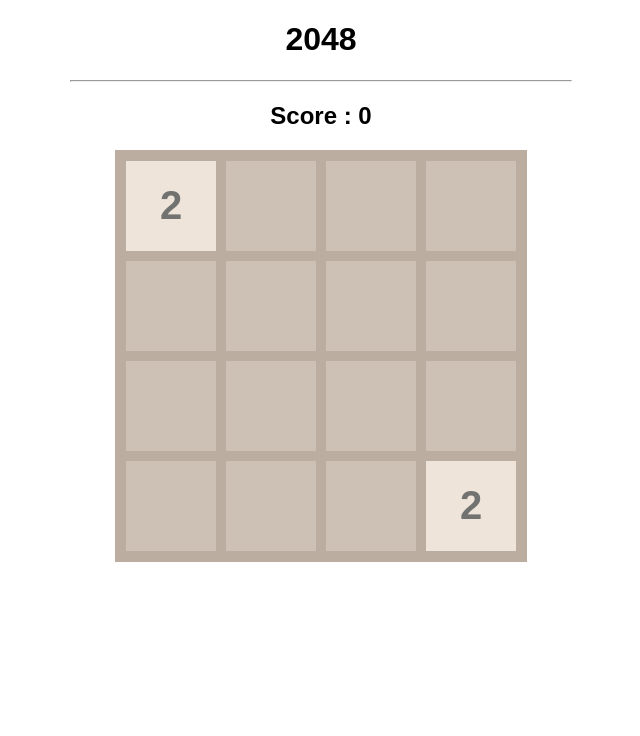
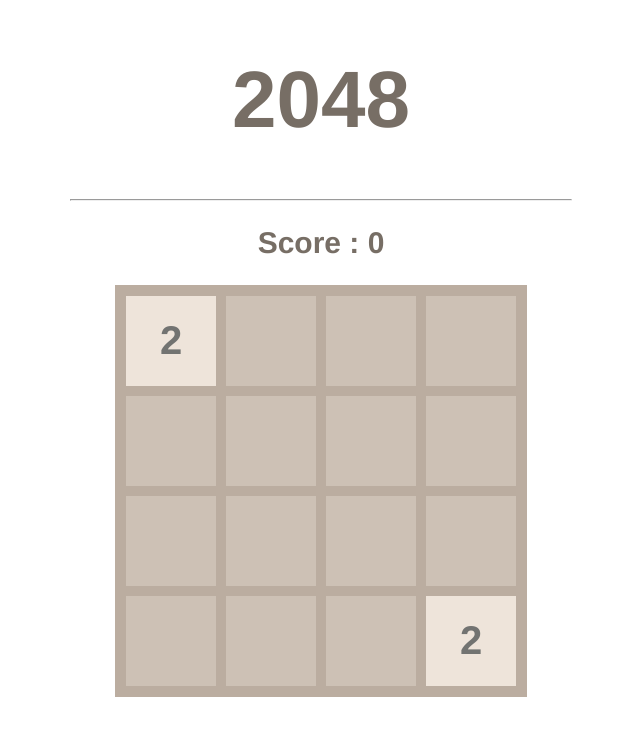
Before and after one commit to VanshilPatel/2048-Game, a plain HTML site: page index.html in a window 1280 px wide. Shown: the whole page, without its empty margins (319-959 px from the left). Drawn offline with Linux system fonts and the light colour scheme.

Commit message:
updated stylesheet

```diff
--- a/styles.css
+++ b/styles.css
@@ -16,6 +16,21 @@ hr{
   margin: 0 auto;
   display: flex;
   flex-wrap: wrap;
+}
+
+h1{
+    font-family: "Clear Sans","Helvetica Neue" , Arial;
+    color: #776E65;
+    font-size: 80px;
+    font-weight: 700;
+}
+
+h2{
+    font-family: "Clear Sans","Helvetica Neue" , Arial;
+    font-size: 30px;
+    font-weight: 700;
+    color: #776E65;
+
 }
 
 
```
